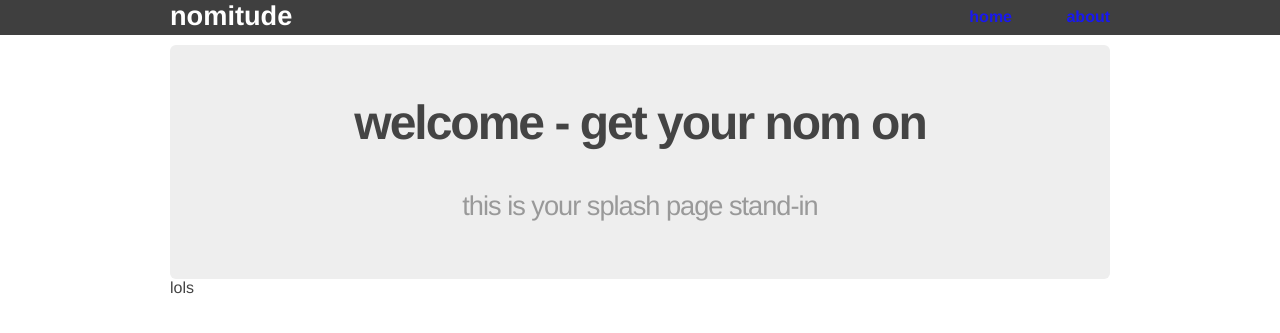
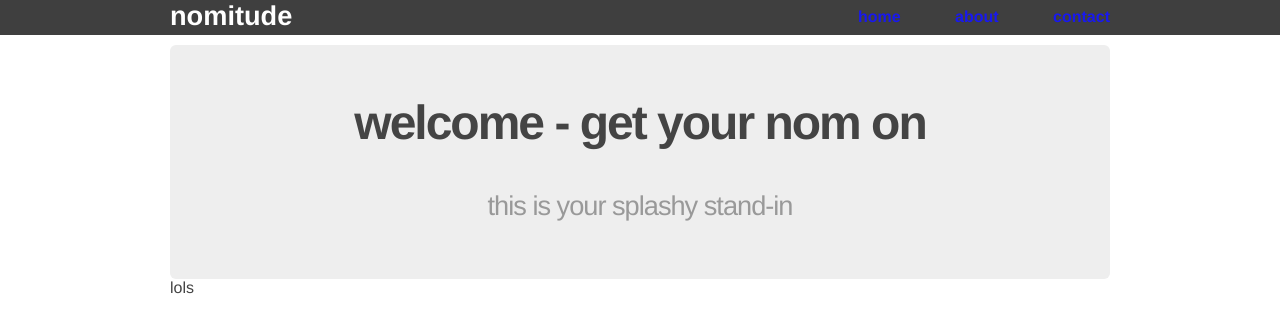
Before and after one commit to laureli/nomicon, a Flask app: page / in a window 1280 px wide. Shown: the top 333 px of the page. Run offline with Flask 2, Linux system fonts and the light colour scheme.

Commit message:
implementing contact form for app

```diff
--- a/routes.py
+++ b/routes.py
@@ -1,6 +1,9 @@
-from flask import Flask, render_template
+from flask import Flask, render_template, request
+from forms import ContactForm
+
 
 app = Flask(__name__)
+app.secret_key='dev key here'
 
 @app.route('/')
 def home():
@@ -10,6 +13,15 @@ def home():
 def about():
 	return render_template('about.html')
 
+@app.route('/contact', methods=['GET', 'POST'])
+def contact():
+	form =ContactForm()
+
+	if request.method == 'POST':
+		return 'form posted'
+
+	elif request.method == 'GET':
+		return render_template('contact.html', form=form)
 
 if __name__=='__main__':
 	app.run(debug=True)
--- a/templates/base.html
+++ b/templates/base.html
@@ -13,6 +13,7 @@
           <ul class='menu'>
             <li><a href="{{ url_for('home') }}">home</a></li>
             <li><a href="{{ url_for('about') }}">about</a></li>
+            <li><a href="{{ url_for('contact') }}">contact</a></li>
           </ul>
         </nav></strong>
       </div>
--- a/templates/home.html
+++ b/templates/home.html
@@ -2,7 +2,7 @@
 {% block content %}
 	<div class='jumbo'>
 		<h2>welcome - get your nom on</h2>
-		<h3>this is your splash page stand-in</h3>
+		<h3>this is your splashy stand-in</h3>
 	</div>
 
 	<div>
```
Also changed, not shown: templates/contact.html (added, +22 -0 lines).
